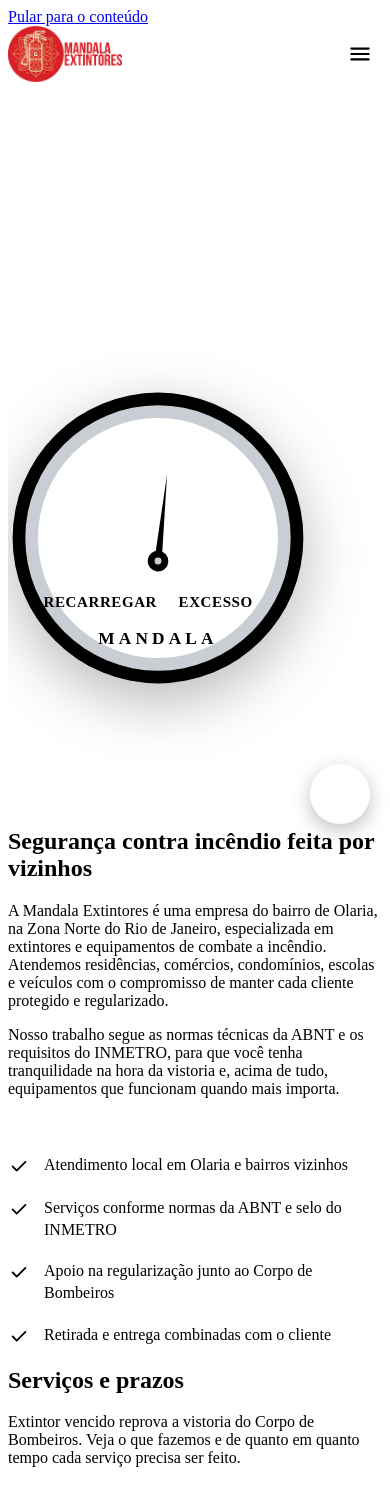
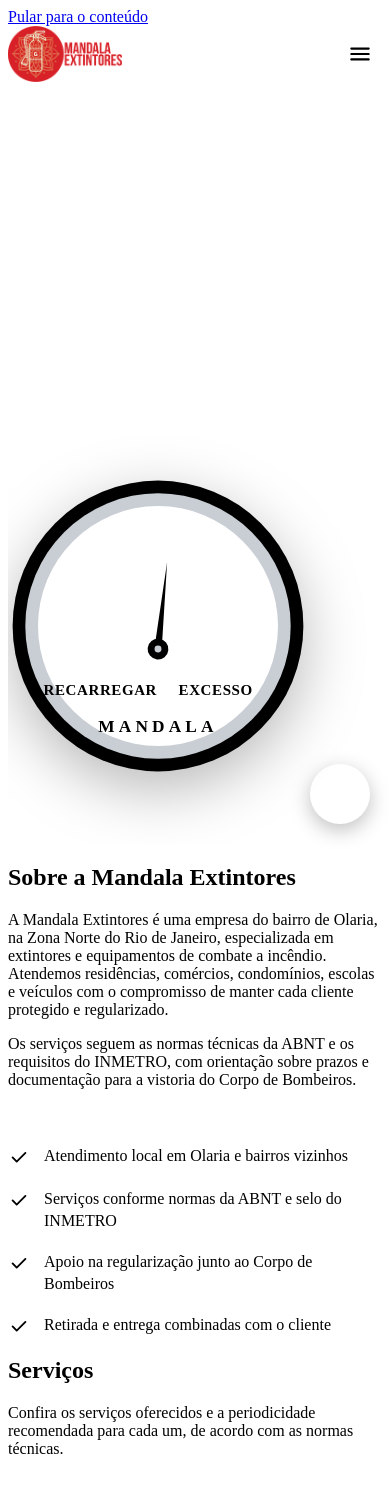
Before and after one commit to 55021/extensao, a React (Vite) app: page / in a window 390 px wide. Shown: the top 1507 px of the page. Built offline with nearby package versions, Linux system fonts and the light colour scheme; the HTML template or start-up script is replaced by a standard one.

Commit message:
style: revisa os textos do site
Títulos objetivos em todas as seções, sem frases de efeito; selos de INMETRO, norma ABNT e horário no início.

```diff
--- a/src/components/Contato.jsx
+++ b/src/components/Contato.jsx
@@ -12,9 +12,10 @@
     <section id="contato" className="secao secao--aco">
       <div className="container">
         <div className="secao__cabecalho">
-          <h2 className="secao__titulo">Fale com a gente</h2>
+          <h2 className="secao__titulo">Contato</h2>
           <p className="secao__texto">
-            Estamos em {empresa.endereco.bairro}, prontos para atender você.
+            {empresa.endereco.logradouro}, {empresa.endereco.bairro}. Atendimento de{' '}
+            {empresa.horario[0].dias.toLowerCase()}, das {empresa.horario[0].horas}.
           </p>
         </div>
 
--- a/src/components/Hero.css
+++ b/src/components/Hero.css
@@ -13,8 +13,8 @@
 
 .hero__titulo {
   font-size: var(--titulo-hero);
-  line-height: 0.92;
-  max-width: 12ch;
+  line-height: 1;
+  max-width: 20ch;
   margin-bottom: 0.35em;
 }
 
@@ -28,6 +28,23 @@
   flex-wrap: wrap;
   gap: 12px;
   margin-top: 32px;
+}
+
+.hero__selos {
+  display: flex;
+  flex-wrap: wrap;
+  gap: 4px 20px;
+  margin-top: 28px;
+  padding: 0;
+  list-style: none;
+  font-size: var(--texto-md);
+  font-weight: 500;
+}
+
+.hero__selos li + li::before {
+  content: '·';
+  margin-right: 10px;
+  margin-left: -10px;
 }
 
 .hero__botao-principal {
@@ -55,14 +72,6 @@
   margin: 0;
   justify-self: start;
   width: min(100%, 300px);
-}
-
-.hero__figura figcaption {
-  margin-top: 16px;
-  font-size: var(--texto-md);
-  max-width: 30ch;
-  margin-inline: auto;
-  text-align: center;
 }
 
 .manometro {
--- a/src/components/Hero.jsx
+++ b/src/components/Hero.jsx
@@ -62,11 +62,12 @@
     <section id="inicio" className="hero">
       <div className="container hero__conteudo">
         <div className="hero__texto">
-          <h1 className="hero__titulo">Seu extintor está no verde?</h1>
+          <h1 className="hero__titulo">
+            Recarga, manutenção e venda de extintores em {empresa.endereco.bairro}
+          </h1>
           <p className="hero__descricao">
-            Se o ponteiro do manômetro saiu da faixa verde, é hora de recarregar. A{' '}
-            {empresa.nome} faz recarga, manutenção e venda de extintores em{' '}
-            {empresa.endereco.bairro} e na Zona Norte do {empresa.endereco.cidade}.
+            Atendemos residências, comércios, condomínios e veículos na Zona Norte do{' '}
+            {empresa.endereco.cidade}, com serviços conforme a ABNT NBR 12962 e selo do INMETRO.
           </p>
           <div className="hero__acoes">
             <a href="#orcamento" className="botao hero__botao-principal">
@@ -82,11 +83,17 @@
               Falar no WhatsApp
             </a>
           </div>
+          <ul className="hero__selos">
+            <li>Selo INMETRO</li>
+            <li>ABNT NBR 12962</li>
+            <li>
+              {empresa.horario[0].dias}, {empresa.horario[0].horas}
+            </li>
+          </ul>
         </div>
 
         <figure className="hero__figura">
           <Manometro />
-          <figcaption>Todo extintor tem um. A faixa verde indica carga correta.</figcaption>
         </figure>
       </div>
     </section>
--- a/src/components/Orcamento.jsx
+++ b/src/components/Orcamento.jsx
@@ -83,15 +83,15 @@
     <section id="orcamento" className="secao">
       <div className="container orcamento">
         <div className="orcamento__intro">
-          <h2 className="secao__titulo">Peça seu orçamento sem compromisso</h2>
+          <h2 className="secao__titulo">Solicite um orçamento</h2>
           <p className="secao__texto">
-            Preencha o formulário e o pedido vai direto para o nosso WhatsApp. Respondemos
-            dentro do horário de atendimento.
+            Preencha os dados abaixo. O pedido é enviado ao WhatsApp da loja e respondido em
+            horário comercial.
           </p>
           <ol className="orcamento__passos">
             <li>Preencha seus dados</li>
             <li>Envie pelo WhatsApp</li>
-            <li>Receba o valor e combine o atendimento</li>
+            <li>Receba o orçamento e agende o serviço</li>
           </ol>
         </div>
 
--- a/src/components/Servicos.jsx
+++ b/src/components/Servicos.jsx
@@ -7,10 +7,10 @@
     <section id="servicos" className="secao secao--aco">
       <div className="container">
         <div className="secao__cabecalho">
-          <h2 className="secao__titulo">Serviços e prazos</h2>
+          <h2 className="secao__titulo">Serviços</h2>
           <p className="secao__texto">
-            Extintor vencido reprova a vistoria do Corpo de Bombeiros. Veja o que fazemos e de
-            quanto em quanto tempo cada serviço precisa ser feito.
+            Confira os serviços oferecidos e a periodicidade recomendada para cada um, de acordo
+            com as normas técnicas.
           </p>
         </div>
 
--- a/src/components/Sobre.jsx
+++ b/src/components/Sobre.jsx
@@ -7,7 +7,7 @@
     <section id="sobre" className="secao">
       <div className="container sobre">
         <div>
-          <h2 className="secao__titulo">Segurança contra incêndio feita por vizinhos</h2>
+          <h2 className="secao__titulo">Sobre a {empresa.nome}</h2>
           {/* [PLACEHOLDER] Texto a ser ajustado com a história real contada pelos proprietários */}
           <p className="secao__texto">
             A {empresa.nome} é uma empresa do bairro de {empresa.endereco.bairro}, na Zona Norte
@@ -16,9 +16,8 @@
             compromisso de manter cada cliente protegido e regularizado.
           </p>
           <p className="secao__texto">
-            Nosso trabalho segue as normas técnicas da ABNT e os requisitos do INMETRO, para que
-            você tenha tranquilidade na hora da vistoria e, acima de tudo, equipamentos que
-            funcionam quando mais importa.
+            Os serviços seguem as normas técnicas da ABNT e os requisitos do INMETRO, com
+            orientação sobre prazos e documentação para a vistoria do Corpo de Bombeiros.
           </p>
         </div>
 
--- a/src/styles/global.css
+++ b/src/styles/global.css
@@ -30,7 +30,7 @@
   --texto-lg: 1.1875rem; /* 19px – títulos de linha, introduções */
   --texto-xl: 1.5rem; /* 24px – marca */
   --titulo-secao: clamp(2.25rem, 5vw, 3.25rem);
-  --titulo-hero: clamp(3rem, 9vw, 5.75rem);
+  --titulo-hero: clamp(2.5rem, 6vw, 4.25rem);
 
   --raio: 10px;
   --largura-max: 1160px;
```
